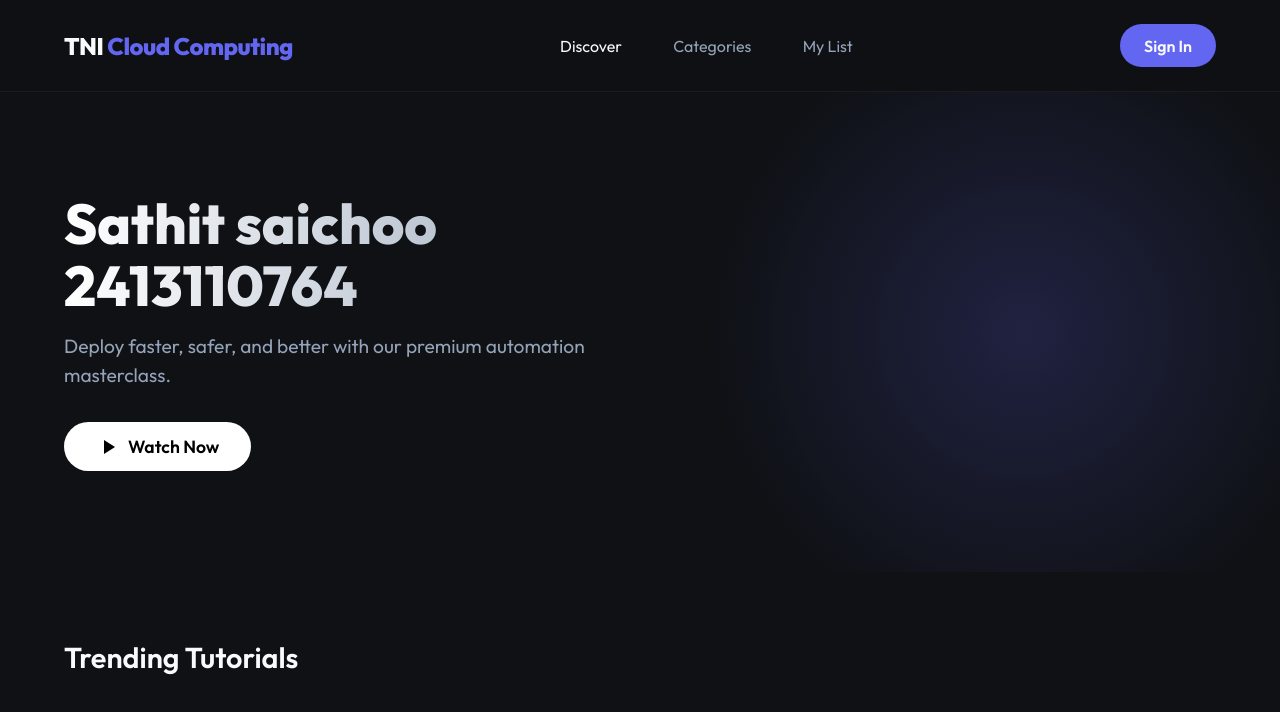
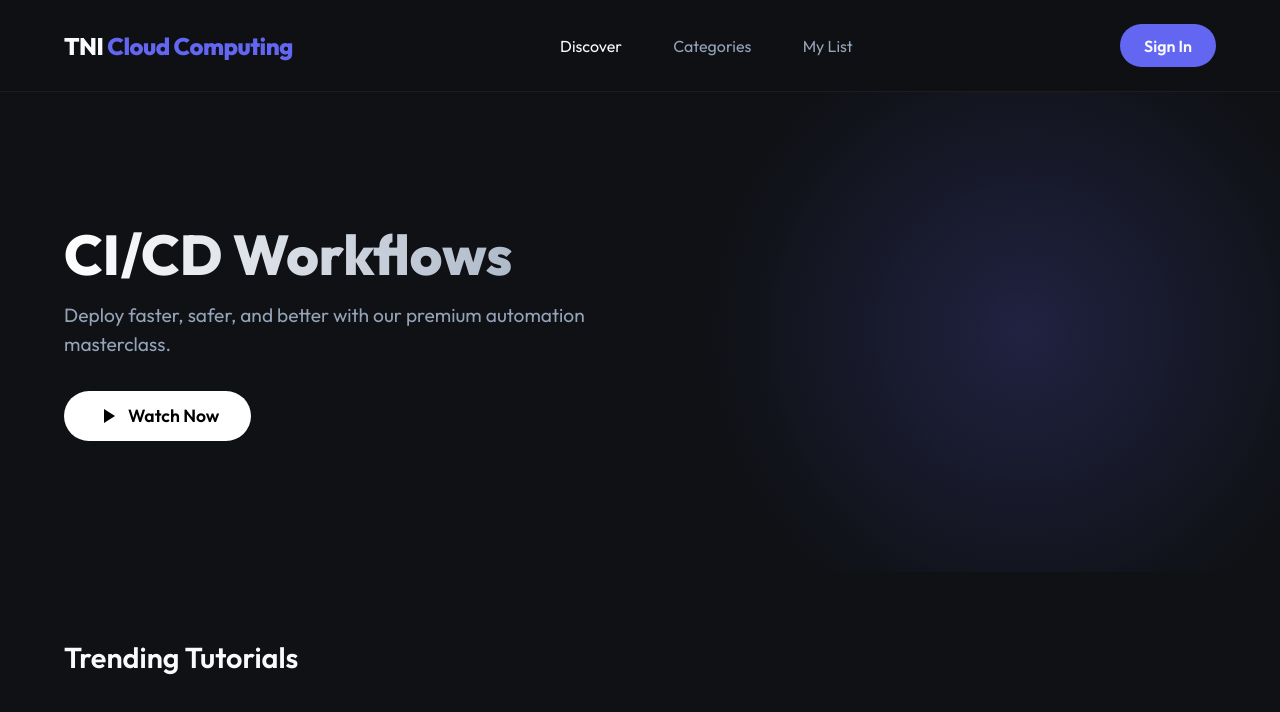
Before and after one commit to SathitSA/cicd-lab, a website: page public/index.html in a window 1280 px wide. Drawn offline with Linux system fonts and the light colour scheme; no server answers.

Commit message:
edit index.html

```diff
--- a/public/index.html
+++ b/public/index.html
@@ -20,7 +20,7 @@
 
     <header class="hero">
         <div class="hero-content">
-            <h1>Sathit saichoo 2413110764</h1>
+            <h1>CI/CD Workflows</h1>
             <p>Deploy faster, safer, and better with our premium automation masterclass.</p>
             <button class="play-btn">
                 <svg viewBox="0 0 24 24" fill="currentColor" width="24" height="24">
```
